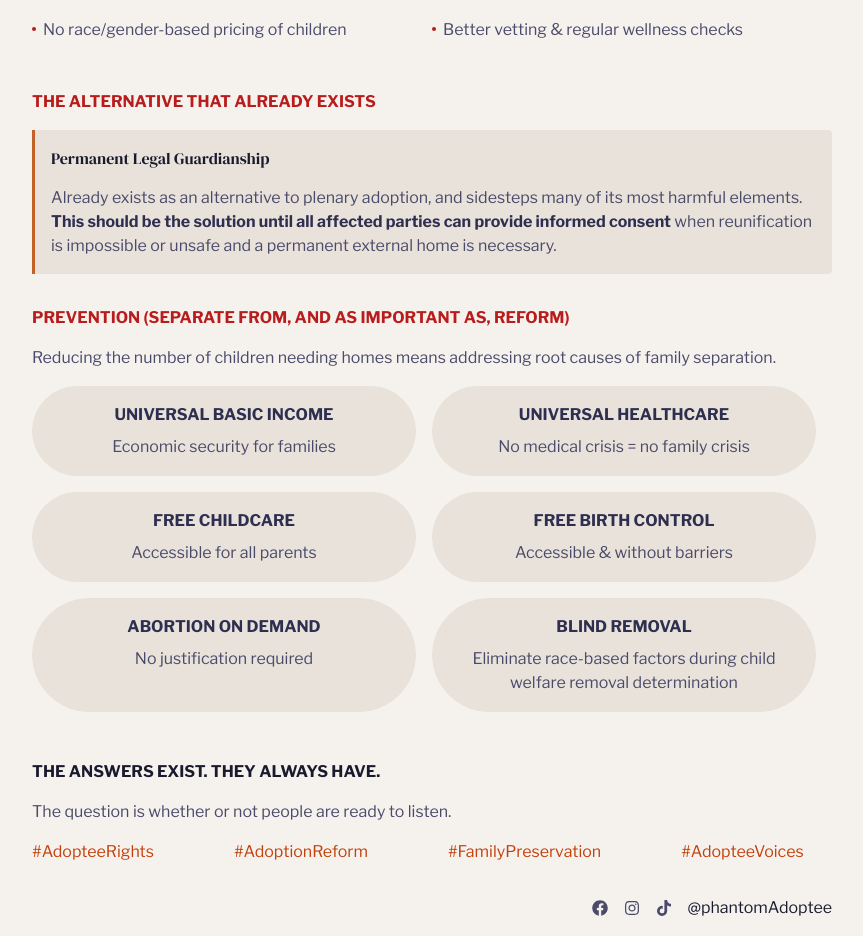
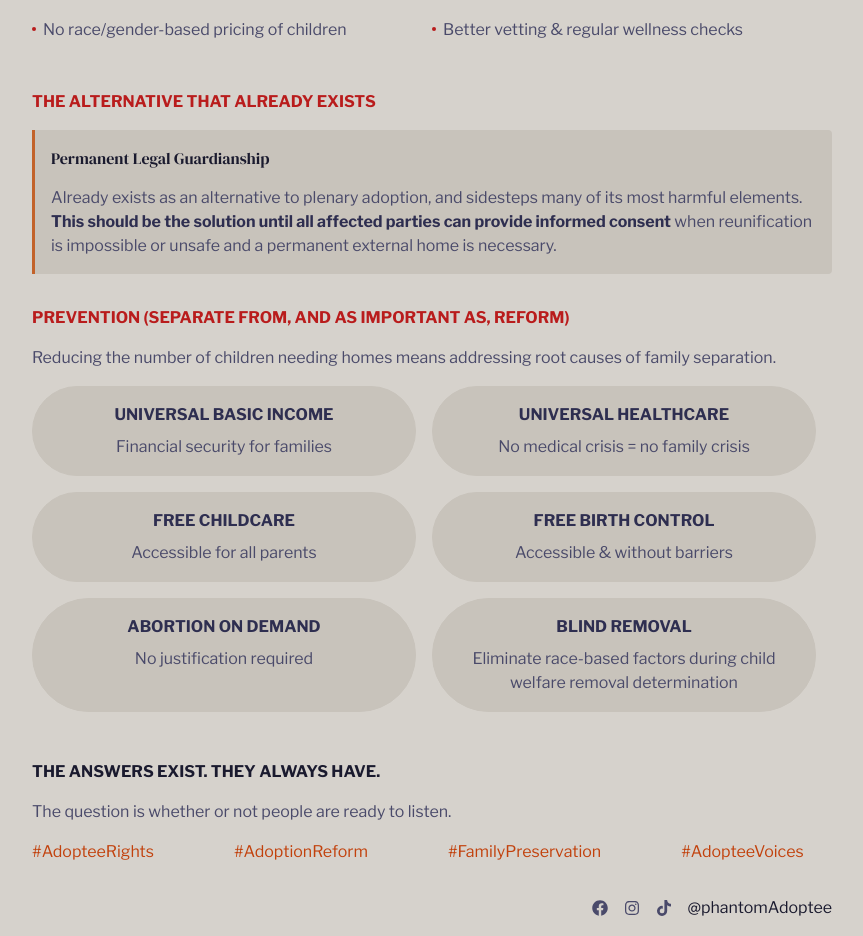
Before and after one commit to phantom42/adoptionmyths-react, a React (Vite) app: page /the-answer in a window 1280 px wide. Shown: the part 586-1522 px from the top of the page, without its empty margins (208-1071 px from the left). Built offline with nearby package versions, Linux system fonts and the light colour scheme.

Commit message:
turned down the brightness

```diff
--- a/src/index.css
+++ b/src/index.css
@@ -20,14 +20,14 @@
 
 @media (prefers-color-scheme: light) {
 	:root {
-		--main-background: #f5f2ee;
-		--alt-background: #ece8e2;
+		--main-background: #d6d2cc;
+		--alt-background: #ccc8c2;
 		--main-text-color: #1a1a2e;
 		--main-headline-color: #b91c1c;
 		--main-text-highlight: #c2622a;
 		--main-text-em: #c2410c;
 		--article-header-color: #b91c1c;
-		--box-background: #e8e2da;
+		--box-background: #c8c3bb;
 		--box-text-color: #4a4a6a;
 		--box-text-highlight: #2e2e50;
 		--border-color: #c2622a;
--- a/src/pages/Solution/Prevention.tsx
+++ b/src/pages/Solution/Prevention.tsx
@@ -6,7 +6,7 @@ export default function Prevention() {
 			<section id="pills">
 				<div>
 					<header>Universal basic Income</header>
-					<p>Economic security for families</p>
+					<p>Financial security for families</p>
 				</div>
 				<div>
 					<header>Universal Healthcare</header>
```
